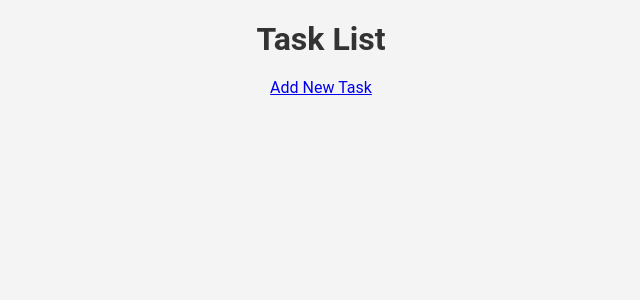
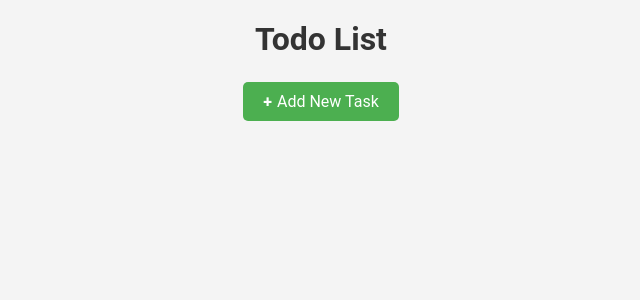
Before and after one commit to babakzaree/todo_list, a Django app: page / in a window 1280 px wide. Shown: the top 300 px of the page, without its empty margins (319-959 px from the left). Run offline with Django 5.2, Linux system fonts and the light colour scheme; data that the repository does not hold is empty.

Commit message:
update some colors in styles.css

```diff
--- a/todo/static/todo/styles.css
+++ b/todo/static/todo/styles.css
@@ -78,3 +78,30 @@ button[type="submit"] {
     text-decoration: line-through; /* Add strike-through effect */
     color: #999; /* Change text color to gray for completed tasks */
 }
+
+
+/* Add New Task button */
+.add-task-btn {
+    background-color: #4CAF50; /* Green */
+    border: none;
+    color: white;
+    padding: 10px 20px;
+    text-align: center;
+    text-decoration: none;
+    display: inline-block;
+    font-size: 16px;
+    margin: 4px 2px;
+    cursor: pointer;
+    border-radius: 5px;
+}
+
+.add-task-btn::before {
+    content: "+";
+    font-weight: bold;
+    margin-right: 5px;
+}
+
+.remove-btn {
+    background-color: #fa0515;
+    color: #fff;
+}
--- a/todo/templates/todo/task_list.html
+++ b/todo/templates/todo/task_list.html
@@ -3,14 +3,14 @@
 <head>
     <meta charset="UTF-8">
     <meta name="viewport" content="width=device-width, initial-scale=1.0">
-    <title>Task List</title>
+    <title>Todo-List by BabakZare</title>
     {% load static %}
     <link rel="stylesheet" type="text/css" href="{% static 'todo/styles.css' %}">
 </head>
 <body>
 
 <div class="container">
-    <h1>Task List</h1>
+    <h1>Todo List</h1>
     <ul>
         {% for task in tasks %}
             <li {% if task.completed %}class="completed"{% endif %}>
@@ -27,7 +27,7 @@
             </li>
         {% endfor %}
     </ul>
-    <a href="{% url 'task_create' %}">Add New Task</a>
+    <a href="{% url 'task_create' %}" class="add-task-btn">Add New Task</a>
 </div>
 
 </body>
```
